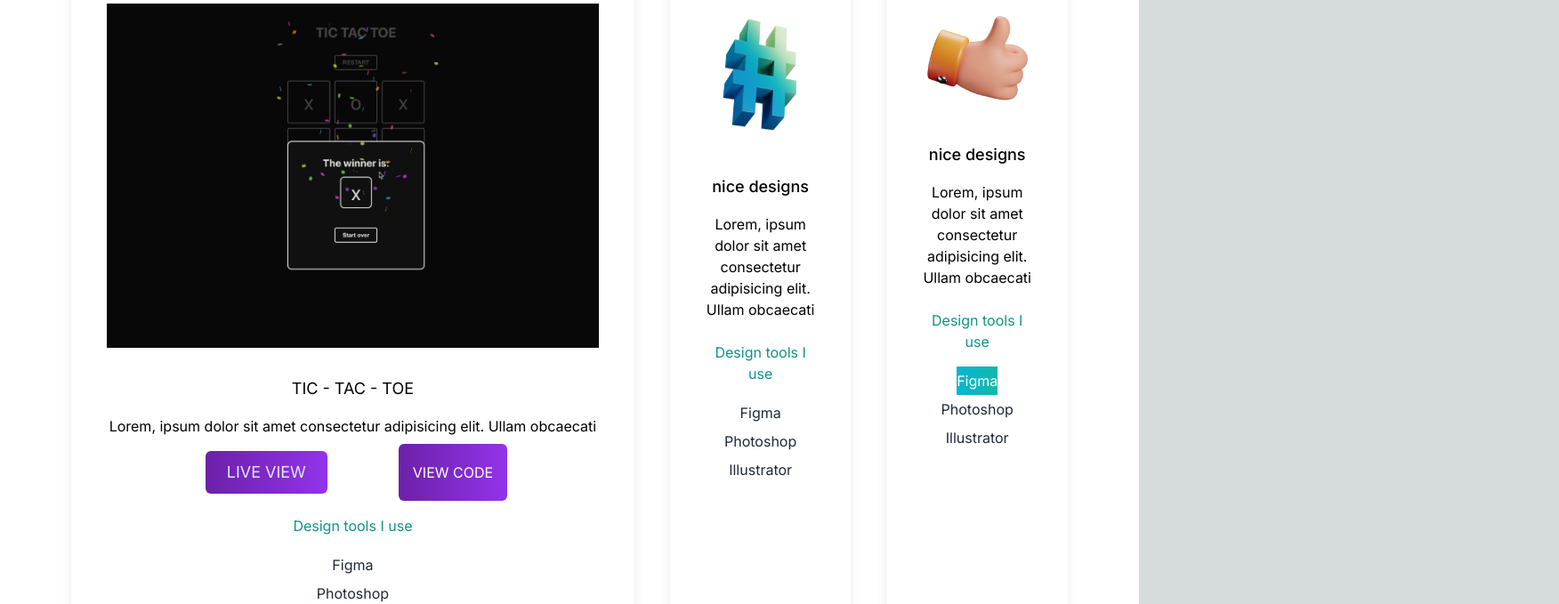
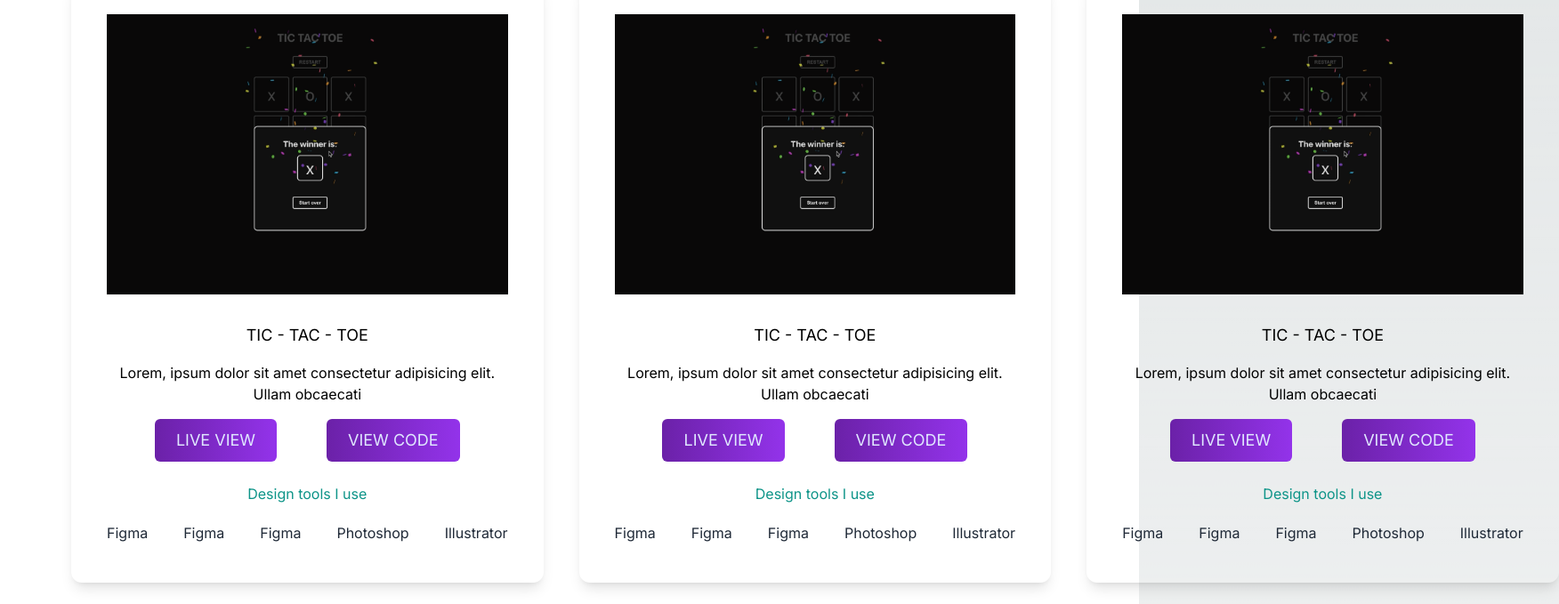
Before and after one commit to angeelbarbosa/react-portfolio, a Next.js app: page / in a window 1280 px wide. Shown: the part 1180-1859 px from the top of the page at 89% size, 1752 px wide, since content can reach past the window. Built offline with nearby package versions, Linux system fonts and the light colour scheme.

Commit message:
change of project cards and design layout

```diff
--- a/app/page.tsx
+++ b/app/page.tsx
@@ -2,7 +2,7 @@
 import Head from "next/head"
 import { BsFillMoonStarsFill } from "react-icons/bs"
 import { BsDownload } from "react-icons/bs"
-import { AiFillLinkedin, AiFillGithub } from "react-icons/ai"
+import { AiFillLinkedin, AiFillGithub, AiOutlineDownload } from "react-icons/ai"
 import Image from "next/image"
 import myself from "../public/mePic.png"
 import design from "../public/design.png"
@@ -33,17 +33,25 @@ export default function Home() {
               <li>
                 <BsFillMoonStarsFill
                   onClick={() => setDarkMode(!darkMode)}
-                  className="cursor-pointer text-2xl"
+                  className="hover:-translate-y-1 hover:scale-110 duration-300 cursor-pointer text-2xl dark:hover:fill-white"
                 />
               </li>
               <li>
-                <button>
-                  <a
-                    className="bg-gradient-to-r  from-purple-800 to-purple-600 text-white px-4 py-2 rounded-md ml-8"
+                <button className="bg-gradient-to-r  from-purple-800 to-purple-600  text-white px-4 py-2 rounded-md ml-8 inline-flex items-center hover:-translate-y-1 hover:scale-110 duration-300">
+                  <svg
+                    className="w-3 h-3 mr-2 fill-white"
+                    xmlns="http://www.w3.org/2000/svg"
+                    viewBox="0 0 20 20"
+                  >
+                    <path d="M13 8V2H7v6H2l8 8 8-8h-5zM0 18h20v2H0v-2z" />
+                  </svg>
+                  <span> Resume</span>
+                  {/* <a
+                    className="bg-gradient-to-r  from-purple-800 to-purple-600 text-white px-4 py-2 rounded-md ml-8 hover:from-purple-500 hover:to-purple-400"
                     href="#"
                   >
                     Resume
-                  </a>
+                  </a> */}
                 </button>
               </li>
             </ul>
@@ -69,10 +77,10 @@ export default function Home() {
                 target={"_blank"}
                 href="https://www.linkedin.com/in/angel-barbosa-5a30a8263/"
               >
-                <AiFillLinkedin />
+                <AiFillLinkedin className="hover:-translate-y-1 hover:scale-110 duration-300" />
               </a>
               <a target={"_blank"} href="https://github.com/angeelbarbosa">
-                <AiFillGithub />
+                <AiFillGithub className="hover:-translate-y-1 hover:scale-110 duration-300" />
               </a>
             </div>
           </div>
@@ -85,6 +93,7 @@ export default function Home() {
             />
           </div>
         </section>
+
         <section>
           <div>
             <h3 className="text-3xl py-1">insert text here later</h3>
@@ -101,6 +110,7 @@ export default function Home() {
               saepe rem magn
             </p>
           </div>
+
           <div className="lg:flex gap-10">
             <div className="text-center shadow-lg p-10 rounded-xl my-10 dark:bg-gradient-to-r  from-[#3b0764] to-[#1e293b] dark:text-zinc-400">
               <Image
@@ -117,57 +127,101 @@ export default function Home() {
               </p>
 
               <div className=" flex gap-10 justify-center">
-                <button className="  h-12 px-6 m-2 text-lg text-indigo-100 transition-colors duration-150 bg-gradient-to-r  from-purple-800 to-purple-600 rounded-md focus:shadow-outline hover:bg-indigo-800">
+                <button className=" hover:-translate-y-1 hover:scale-110 duration-300 h-12 px-6 m-2 text-lg text-indigo-100  bg-gradient-to-r from-purple-800 to-purple-600 rounded-md hover:from-purple-500 hover:to-purple-400">
                   LIVE VIEW
                 </button>
-                <button className=" bg-gradient-to-r  from-purple-800 to-purple-600 text-white px-4 py-2 rounded-md ml-8">
+                <button className=" hover:-translate-y-1 hover:scale-110 duration-300 h-12 px-6 m-2 text-lg text-indigo-100  bg-gradient-to-r from-purple-800 to-purple-600 rounded-md hover:from-purple-500 hover:to-purple-400">
                   VIEW CODE
                 </button>
               </div>
               <h4 className="py-4 text-teal-600 dark:text-white">
                 Design tools I use
               </h4>
-              <p className="text-gray-800 py-1 dark:">Figma</p>
-              <p className="text-gray-800 py-1 ">Photoshop</p>
-              <p className="text-gray-800 py-1 ">Illustrator</p>
+              <div className="flex justify-center gap-10">
+                <p className="text-gray-800 py-1 dark:text-gray-400">Figma</p>
+                <p className="text-gray-800 py-1 dark:text-gray-400">Figma</p>
+                <p className="text-gray-800 py-1 dark:text-gray-400">Figma</p>
+                <p className="text-gray-800 py-1 dark:text-gray-400">
+                  Photoshop
+                </p>
+                <p className="text-gray-800 py-1 dark:text-gray-400">
+                  Illustrator
+                </p>
+              </div>
             </div>
-            <div className="text-center shadow-lg p-10 rounded-xl my-10 dark:bg-white">
+            <div className="text-center shadow-lg p-10 rounded-xl my-10 dark:bg-gradient-to-r  from-[#3b0764] to-[#1e293b] dark:text-zinc-400">
               <Image
-                className="w-full h-40"
+                className="w-full h-50"
                 alt=""
-                src={code}
+                src={ticTac}
                 width={100}
                 height={100}
               />
-              <h3 className="text-lg font-medium pt-8 pb-2">nice designs</h3>
+              <h3 className="text-lg font-large pt-8 pb-2">TIC - TAC - TOE</h3>
               <p className="py-2">
                 Lorem, ipsum dolor sit amet consectetur adipisicing elit. Ullam
                 obcaecati
               </p>
-              <h4 className="py-4 text-teal-600">Design tools I use</h4>
-              <p className="text-gray-800 py-1">Figma</p>
-              <p className="text-gray-800 py-1">Photoshop</p>
-              <p className="text-gray-800 py-1">Illustrator</p>
+
+              <div className=" flex gap-10 justify-center">
+                <button className="  h-12 px-6 m-2 text-lg text-indigo-100 transition-colors duration-150 bg-gradient-to-r  from-purple-800 to-purple-600 rounded-md focus:shadow-outline hover:from-purple-500 hover:to-purple-400">
+                  LIVE VIEW
+                </button>
+                <button className="   h-12 px-6 m-2 text-lg text-indigo-100 transition-colors duration-150 bg-gradient-to-r  from-purple-800 to-purple-600 rounded-md focus:shadow-outline hover:from-purple-500 hover:to-purple-400">
+                  VIEW CODE
+                </button>
+              </div>
+              <h4 className="py-4 text-teal-600 dark:text-white">
+                Design tools I use
+              </h4>
+              <div className="flex justify-center gap-10">
+                <p className="text-gray-800 py-1 dark:text-gray-400">Figma</p>
+                <p className="text-gray-800 py-1 dark:text-gray-400">Figma</p>
+                <p className="text-gray-800 py-1 dark:text-gray-400">Figma</p>
+                <p className="text-gray-800 py-1 dark:text-gray-400">
+                  Photoshop
+                </p>
+                <p className="text-gray-800 py-1 dark:text-gray-400">
+                  Illustrator
+                </p>
+              </div>
             </div>
-            <div className="text-center shadow-lg p-10 rounded-xl my-10 dark:bg-white">
+            <div className="text-center shadow-lg p-10 rounded-xl my-10 dark:bg-gradient-to-r  from-[#3b0764] to-[#1e293b] dark:text-zinc-400">
               <Image
-                className="w-full"
+                className="w-full h-50"
                 alt=""
-                src={consulting}
+                src={ticTac}
                 width={100}
                 height={100}
               />
-              <h3 className="text-lg font-medium pt-8 pb-2">nice designs</h3>
+              <h3 className="text-lg font-large pt-8 pb-2">TIC - TAC - TOE</h3>
               <p className="py-2">
                 Lorem, ipsum dolor sit amet consectetur adipisicing elit. Ullam
                 obcaecati
               </p>
-              <h4 className="py-4 text-teal-600">Design tools I use</h4>
-              <button className="text-white py-1 bg-gradient-to-r from-cyan-500 to-teal-500">
-                Figma
-              </button>
-              <p className="text-gray-800 py-1">Photoshop</p>
-              <p className="text-gray-800 py-1">Illustrator</p>
+
+              <div className=" flex gap-10 justify-center">
+                <button className="  h-12 px-6 m-2 text-lg text-indigo-100 transition-colors duration-150 bg-gradient-to-r  from-purple-800 to-purple-600 rounded-md focus:shadow-outline hover:from-purple-500 hover:to-purple-400">
+                  LIVE VIEW
+                </button>
+                <button className="   h-12 px-6 m-2 text-lg text-indigo-100 transition-colors duration-150 bg-gradient-to-r  from-purple-800 to-purple-600 rounded-md focus:shadow-outline hover:from-purple-500 hover:to-purple-400">
+                  VIEW CODE
+                </button>
+              </div>
+              <h4 className="py-4 text-teal-600 dark:text-white">
+                Design tools I use
+              </h4>
+              <div className="flex justify-center gap-10">
+                <p className="text-gray-800 py-1 dark:text-gray-400">Figma</p>
+                <p className="text-gray-800 py-1 dark:text-gray-400">Figma</p>
+                <p className="text-gray-800 py-1 dark:text-gray-400">Figma</p>
+                <p className="text-gray-800 py-1 dark:text-gray-400">
+                  Photoshop
+                </p>
+                <p className="text-gray-800 py-1 dark:text-gray-400">
+                  Illustrator
+                </p>
+              </div>
             </div>
           </div>
         </section>
```
